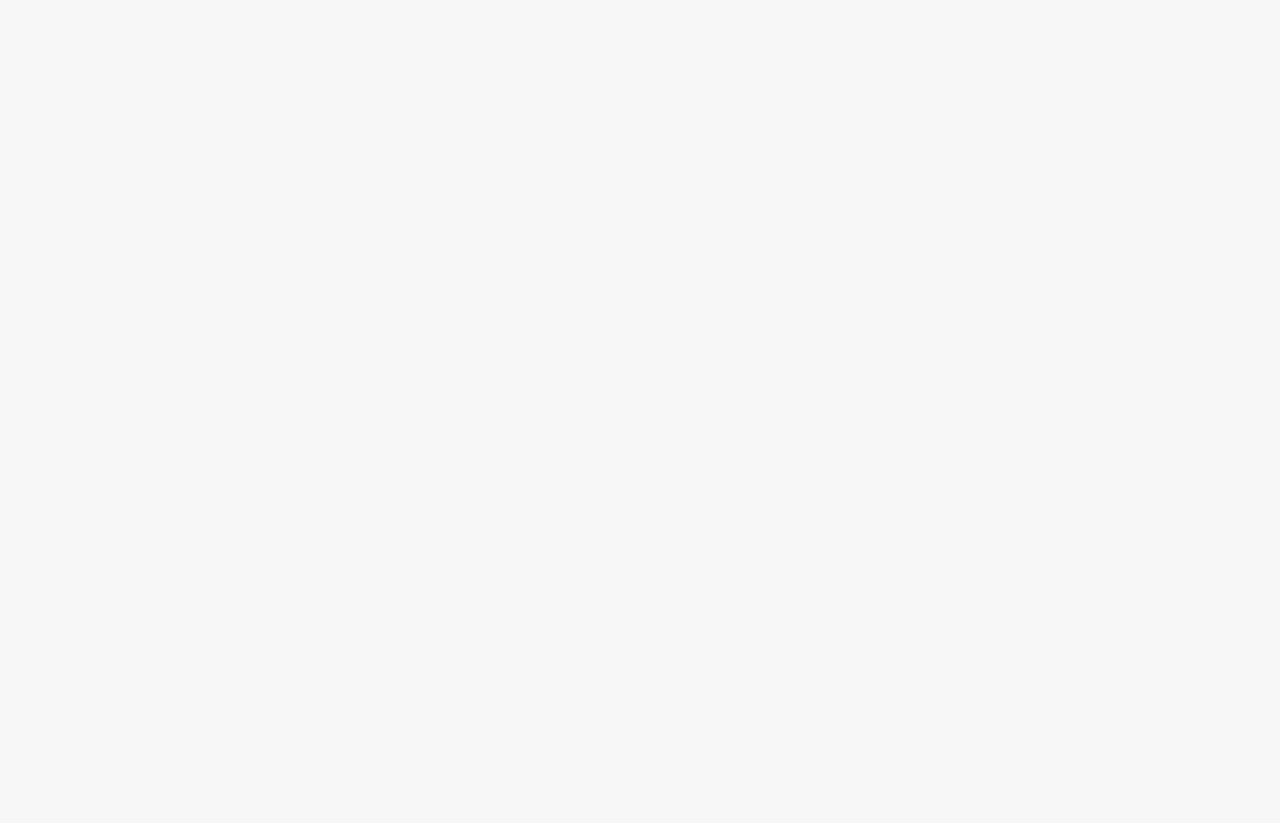
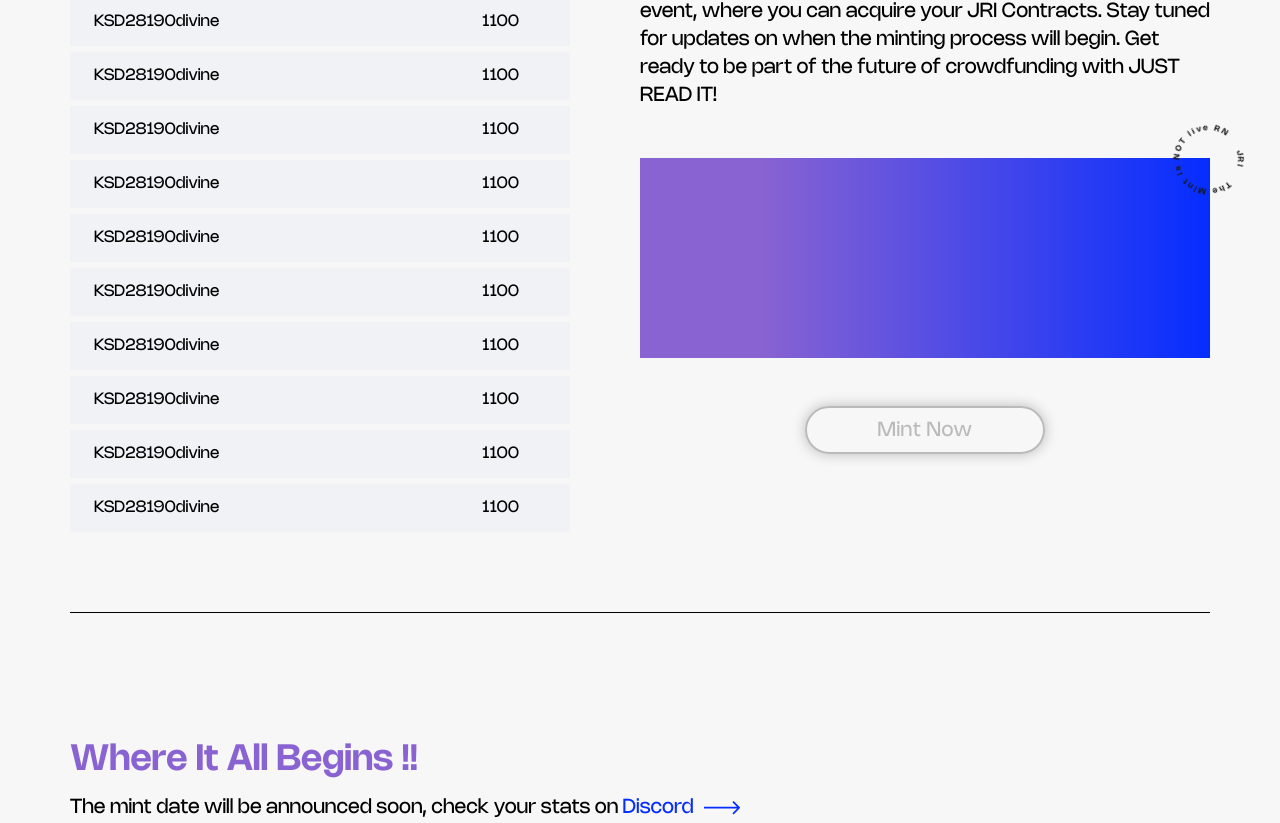
Before and after one commit to kasra-habibbeygi/JRI, a React (Vite) app: page /Mint in a window 1280 px wide. Shown: the part 277-1100 px from the top of the page. Before the commit the page ends 800 px from the top, so only its background shows below. Built offline with nearby package versions, Linux system fonts and the light colour scheme.

Commit message:
feat: create mint page

```diff
--- a/src/assets/icons/index.ts
+++ b/src/assets/icons/index.ts
@@ -5,3 +5,4 @@ export { default as BigArrow } from './bigArrow.svg?react';
 export { default as CircleArrow } from './circleArrow.svg?react';
 export { default as Twitter } from './twitter.svg?react';
 export { default as Menu } from './menu.svg?react';
+export { default as CurveText } from './curveText.svg?react';
--- a/src/pages/home/css/header.style.tsx
+++ b/src/pages/home/css/header.style.tsx
@@ -40,6 +40,7 @@ export const HeaderContainer = styled.section(
 
             svg {
                 width: 120px;
+                color: white;
             }
         }
 
--- /dev/null
+++ b/src/pages/mint/components/header.tsx
@@ -0,0 +1,86 @@
+// Assets
+import { CurveText } from 'assets/icons';
+import { HeaderContainer } from '../css';
+
+// Components
+import { Button } from 'commons/components';
+
+const Header = () => {
+    return (
+        <HeaderContainer className='container'>
+            <div className='left-field'>
+                <h3>LEADERBOARD</h3>
+                <div className='table-field'>
+                    <header className='header'>
+                        <span>User ID</span>
+                        <span>Score</span>
+                    </header>
+                    <ul>
+                        <li>
+                            <span>KSD28190divine</span>
+                            <span>1100</span>
+                        </li>
+                        <li>
+                            <span>KSD28190divine</span>
+                            <span>1100</span>
+                        </li>
+                        <li>
+                            <span>KSD28190divine</span>
+                            <span>1100</span>
+                        </li>
+                        <li>
+                            <span>KSD28190divine</span>
+                            <span>1100</span>
+                        </li>
+                        <li>
+                            <span>KSD28190divine</span>
+                            <span>1100</span>
+                        </li>
+                        <li>
+                            <span>KSD28190divine</span>
+                            <span>1100</span>
+                        </li>
+                        <li>
+                            <span>KSD28190divine</span>
+                            <span>1100</span>
+                        </li>
+                        <li>
+                            <span>KSD28190divine</span>
+                            <span>1100</span>
+                        </li>
+                        <li>
+                            <span>KSD28190divine</span>
+                            <span>1100</span>
+                        </li>
+                        <li>
+                            <span>KSD28190divine</span>
+                            <span>1100</span>
+                        </li>
+                    </ul>
+                </div>
+            </div>
+            <div className='right-field'>
+                <h3>
+                    <span>The Mint is</span>
+                    <span>NOT live</span>
+                    <span>Right Now</span>
+                </h3>
+                <p className='sub-title'>
+                    The mint button will soon be available to access our minting event, where you can acquire your JRI Contracts. Stay tuned
+                    for updates on when the minting process will begin. Get ready to be part of the future of crowdfunding with JUST READ
+                    IT!
+                </p>
+                <div className='content'>
+                    <span className='animated-text'>
+                        <CurveText />
+                    </span>
+                </div>
+                <Button className='min-button' buttonType='outline' radius='rounded' variant='accent1'>
+                    Mint Now
+                </Button>
+            </div>
+        </HeaderContainer>
+    );
+};
+
+export default Header;
--- a/src/pages/mint/components/index.ts
+++ b/src/pages/mint/components/index.ts
@@ -0,0 +1,2 @@
+export { default as Header } from './header';
+export { default as List } from './list';
--- /dev/null
+++ b/src/pages/mint/components/list.tsx
@@ -0,0 +1,25 @@
+import { Link } from 'react-router-dom';
+
+// Assets
+import { ListContainer } from '../css';
+import { BigArrow } from 'assets/icons';
+
+// Components
+import { WhiteList } from 'commons/components';
+
+const List = () => {
+    return (
+        <ListContainer className='container'>
+            <h3>Where It All Begins !!</h3>
+            <p>
+                The mint date will be announced soon, check your stats on
+                <Link to='/'>
+                    Discord <BigArrow />
+                </Link>
+            </p>
+            <WhiteList />
+        </ListContainer>
+    );
+};
+
+export default List;
--- /dev/null
+++ b/src/pages/mint/css/header.style.ts
@@ -0,0 +1,143 @@
+import { css, keyframes } from '@emotion/react';
+import styled from '@emotion/styled';
+
+const rotate = keyframes`
+    from {
+        transform: rotate(0deg);
+    }
+    to {
+        transform: rotate(360deg);
+    }
+`;
+
+export const HeaderContainer = styled.section(
+    ({ theme }) => css`
+        display: flex;
+        gap: 70px;
+        margin-top: 80px;
+        margin-bottom: 120px;
+        padding-bottom: 80px;
+        border-bottom: 1px solid black;
+
+        .left-field {
+            min-width: 500px;
+
+            h3 {
+                font-size: 20px;
+                margin-bottom: 16px;
+            }
+
+            .table-field {
+                width: 100%;
+
+                header {
+                    width: 100%;
+                    background-color: #f0f2f5;
+                    padding: 12px 24px;
+                    display: flex;
+                    align-items: center;
+
+                    span {
+                        font-size: 20px;
+                        background-color: #f0f2f5;
+
+                        &:first-child {
+                            width: 80%;
+                        }
+
+                        &:last-of-type {
+                            text-align: center;
+                            width: 20%;
+                        }
+                    }
+                }
+
+                ul {
+                    list-style: none;
+                    width: 100%;
+                    display: flex;
+                    flex-direction: column;
+                    gap: 6px;
+                    margin-top: 6px;
+                }
+
+                li {
+                    width: 100%;
+                    padding: 12px 24px;
+                    font-size: 16px;
+                    background-color: #f0f2f5;
+                    display: flex;
+                    align-items: center;
+
+                    span {
+                        &:first-child {
+                            width: 80%;
+                        }
+
+                        &:last-of-type {
+                            text-align: center;
+                            width: 20%;
+                        }
+                    }
+                }
+            }
+        }
+
+        .right-field {
+            width: 100%;
+
+            h3 {
+                display: flex;
+                align-items: center;
+                gap: 5px;
+                font-size: 36px;
+                margin-bottom: 24px;
+
+                span {
+                    &:nth-child(1) {
+                        color: ${theme.colors.text.accent1};
+                    }
+                    &:nth-child(2) {
+                        color: #bababa;
+                    }
+                    &:nth-child(3) {
+                        color: ${theme.colors.text.accent2};
+                    }
+                }
+            }
+
+            .sub-title {
+                font-size: 20px;
+                line-height: 28px;
+                margin-bottom: 48px;
+            }
+
+            .content {
+                position: relative;
+                height: 200px;
+                width: 100%;
+                background: linear-gradient(90deg, rgba(137, 99, 209, 1) 21%, rgba(5, 45, 255, 1) 100%);
+
+                .animated-text {
+                    position: absolute;
+                    top: -34px;
+                    right: -34px;
+                    width: 71px;
+                    height: 71px;
+                    animation: ${rotate} 15s linear infinite;
+                }
+            }
+
+            .min-button {
+                margin: auto;
+                margin-top: 48px;
+                font-size: 20px;
+                width: 240px;
+                height: 48px;
+                color: #bababa !important;
+                border: 2px solid #bababa;
+                box-shadow: #bababa 0px 0px 13px 0px;
+            }
+        }
+    `
+);
--- a/src/pages/mint/css/index.ts
+++ b/src/pages/mint/css/index.ts
@@ -0,0 +1,2 @@
+export * from './header.style';
+export * from './list.style';
--- /dev/null
+++ b/src/pages/mint/css/list.style.ts
@@ -0,0 +1,34 @@
+import { css } from '@emotion/react';
+import styled from '@emotion/styled';
+
+export const ListContainer = styled.section(
+    ({ theme }) => css`
+        h3 {
+            font-size: 36px;
+            margin-bottom: 6px;
+            background: -webkit-linear-gradient(0deg, ${theme.colors.background.accent2} 45%, ${theme.colors.background.accent1} 62%);
+            background-clip: text;
+            -webkit-text-fill-color: transparent;
+        }
+
+        p {
+            font-size: 20px;
+            display: flex;
+            align-items: center;
+            margin-bottom: 64px;
+
+            a {
+                color: ${theme.colors.text.accent1};
+                margin-left: 4px;
+                display: flex;
+                align-items: center;
+                gap: 10px;
+
+                svg {
+                    width: 36px;
+                    color: ${theme.colors.text.accent1};
+                }
+            }
+        }
+    `
+);
--- a/src/pages/mint/mint.tsx
+++ b/src/pages/mint/mint.tsx
@@ -1,5 +1,12 @@
+import { Header, List } from './components';
+
 const Mint = () => {
-    return <div>Mint</div>;
+    return (
+        <>
+            <Header />
+            <List />
+        </>
+    );
 };
 
 export default Mint;
```
Also changed, not shown: src/assets/icons/bigArrow.svg, src/assets/icons/curveText.svg (added).
